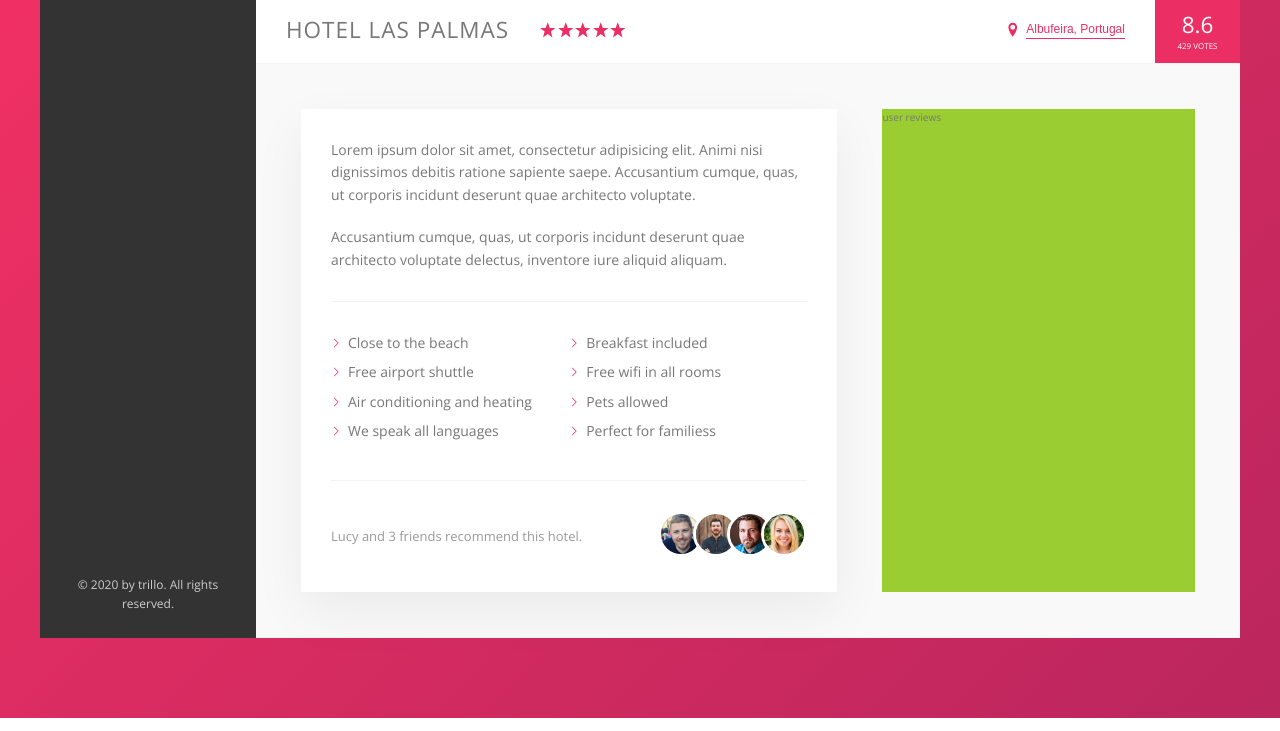
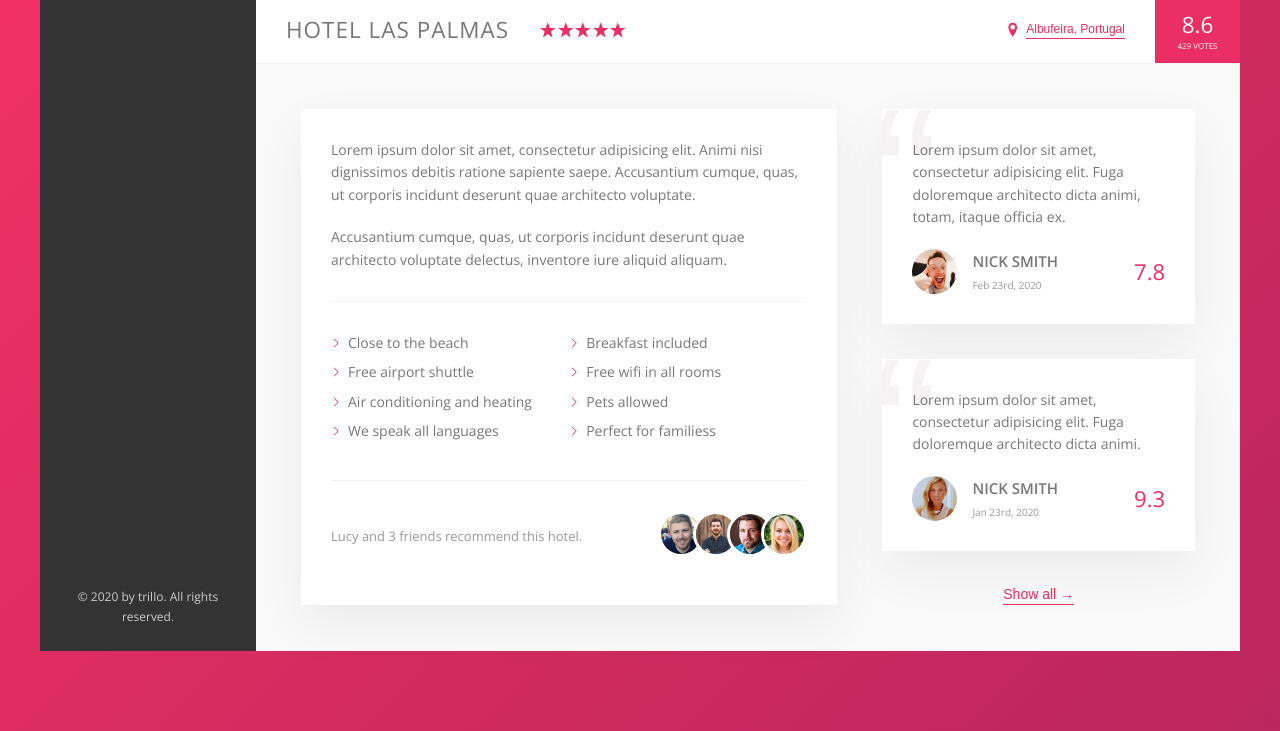
Before and after one commit to bhnprksh222/Trillo, a website: page index.html in a window 1280 px wide. Shown: the part 538-1269 px from the top of the page. Drawn offline with nearby package versions, Linux system fonts and the light colour scheme.

Commit message:
review section finished!

```diff
--- a/index.html
+++ b/index.html
@@ -171,7 +171,32 @@
                         </div>
 
                         <div class="user-reviews">
-                            user reviews
+                            <figure class="review">
+                                <blockquote class="review__text">
+                                    Lorem ipsum dolor sit amet, consectetur adipisicing elit. Fuga doloremque architecto dicta animi, totam, itaque officia ex.
+                                </blockquote>
+                                <figcaption class="review__user">
+                                    <img src="img/user-1.jpg" alt="user 1" class="review__photo">
+                                    <div class="review__user-box">
+                                        <p class="review__user-name">Nick Smith</p>
+                                        <p class="review__user-date">Feb 23rd, 2020</p>
+                                    </div>
+                                    <div class="review__rating">7.8</div>
+                                </figcaption>
+                            </figure>
+                            <figure class="review">
+                                <blockquote class="review__text">
+                                    Lorem ipsum dolor sit amet, consectetur adipisicing elit. Fuga doloremque architecto dicta animi.                                </blockquote>
+                                <figcaption class="review__user">
+                                    <img src="img/user-2.jpg" alt="user 2" class="review__photo">
+                                    <div class="review__user-box">
+                                        <p class="review__user-name">Nick Smith</p>
+                                        <p class="review__user-date">Jan 23rd, 2020</p>
+                                    </div>
+                                    <div class="review__rating">9.3</div>
+                                </figcaption>
+                            </figure>
+                            <button class="btn-inline">Show all <span>&rarr;</span></button>
                         </div>
                     </div>
                 </main>
--- a/sass/_components.scss
+++ b/sass/_components.scss
@@ -291,8 +291,17 @@
     cursor: pointer;
     transition: all 0.2s;
 
+    &__span {
+        margin-left: 3px;
+        transition: margin-left 0.2s;
+    }
+
     &:hover {
         color: var(--color-grey-dark-1);
+
+        span {
+            margin-left: 8px;
+        }
     }
 
     &:focus {
@@ -383,7 +392,7 @@
     align-items: center;
 
     &__count {
-        margin-right: auto;
+        margin-right: auto ;
     }
 
     &__friends {
@@ -402,3 +411,70 @@
         }
     }
 }
+
+////////////////////////////////////////////
+// REVIEWS
+
+.review {
+    background-color: white;
+    box-shadow: var(--shadow-light);
+    padding: 3rem;
+    margin-bottom: 3.5rem;
+    position: relative;
+    overflow: hidden;
+
+    // display: flex;
+    // flex-direction: column;
+
+    &__text {
+        margin-bottom: 2rem;
+        z-index: 10;
+        position: relative;
+    }
+
+    &__user {
+        display: flex;
+        align-items: center;
+    }
+
+    &__photo {
+        height: 4.5rem;
+        width: 4.5rem;
+        border-radius: 50%;
+        margin-right: 1.5rem;
+    }
+
+    &__user-box {
+        margin-right: auto;
+    }
+
+    &__user-name {
+        font-size: 1.5rem;
+        font-weight: 600;
+        text-transform: uppercase;
+        margin-bottom: 0.4rem;
+    }
+
+    &__user-date {
+        font-size: 1rem;
+        color: var(--color-grey-dark-3);
+    }
+
+    &__rating {
+        color: var(--color-primary);
+        font-size: 2.2rem;
+        font-weight: 300;
+    }
+
+    &::before {
+        content: "\201C";
+        position: absolute;
+        top: 6.5rem;
+        left: -1rem;
+        line-height: 1rem;
+        font-size: 20rem;
+        color: var(--color-grey-light-2);
+        font-family: sans-serif;
+        z-index: 1;
+    }
+}
--- a/sass/_layout.scss
+++ b/sass/_layout.scss
@@ -39,6 +39,7 @@
 }
 
 .detail {
+    font-size: 1.4rem;
     display: flex;
     padding: 4.5rem;
     background-color: var(--color-grey-light-1);
@@ -46,7 +47,6 @@
 }
 
 .description {
-    font-size: 1.4rem;
     background-color: white;
     box-shadow: var(--shadow-light);
     padding: 3rem;
@@ -55,6 +55,9 @@
 }
 
 .user-reviews {
-    background-color: yellowgreen;
     flex: 1;
+
+    display: flex;
+    flex-direction: column;
+    align-items: center;
 }
```
Also changed, not shown: css/style.css.
